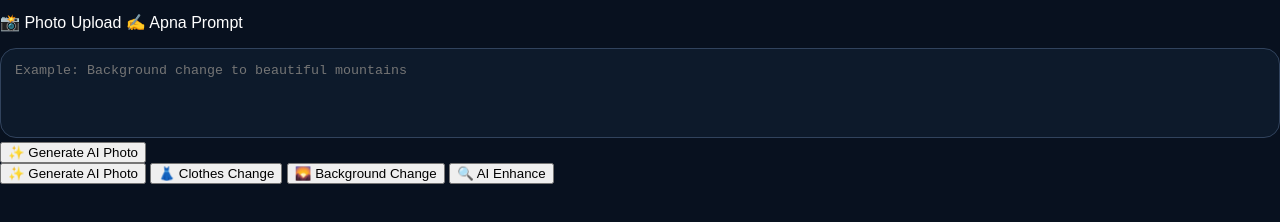
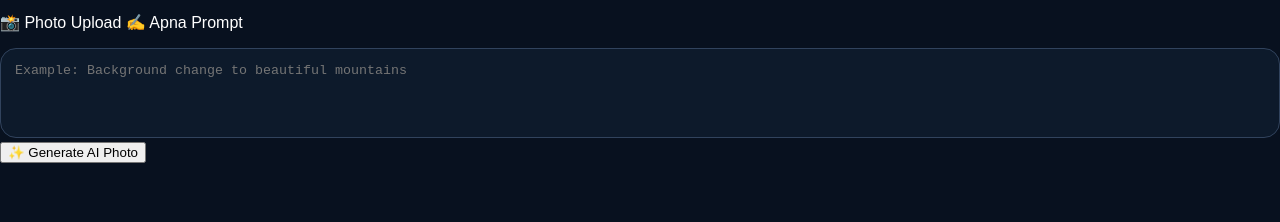
Before and after one commit to subi85khan/Ai-photo-magic-, a website: page index.html in a window 1280 px wide. Shown: the part 66-288 px from the top of the page. Drawn offline with Linux system fonts and the light colour scheme.

Commit message:
Remove AI photo generation buttons from index.html
Removed multiple buttons related to AI photo generation and enhancements.

```diff
--- a/index.html
+++ b/index.html
@@ -29,7 +29,3 @@
   <script src="app.js"></script>
 </body>
 </html>
-<button id="generateBtn">✨ Generate AI Photo</button>
-<button id="clothesBtn">👗 Clothes Change</button>
-<button id="backgroundBtn">🌄 Background Change</button>
-<button id="enhanceBtn">🔍 AI Enhance</button>
```
